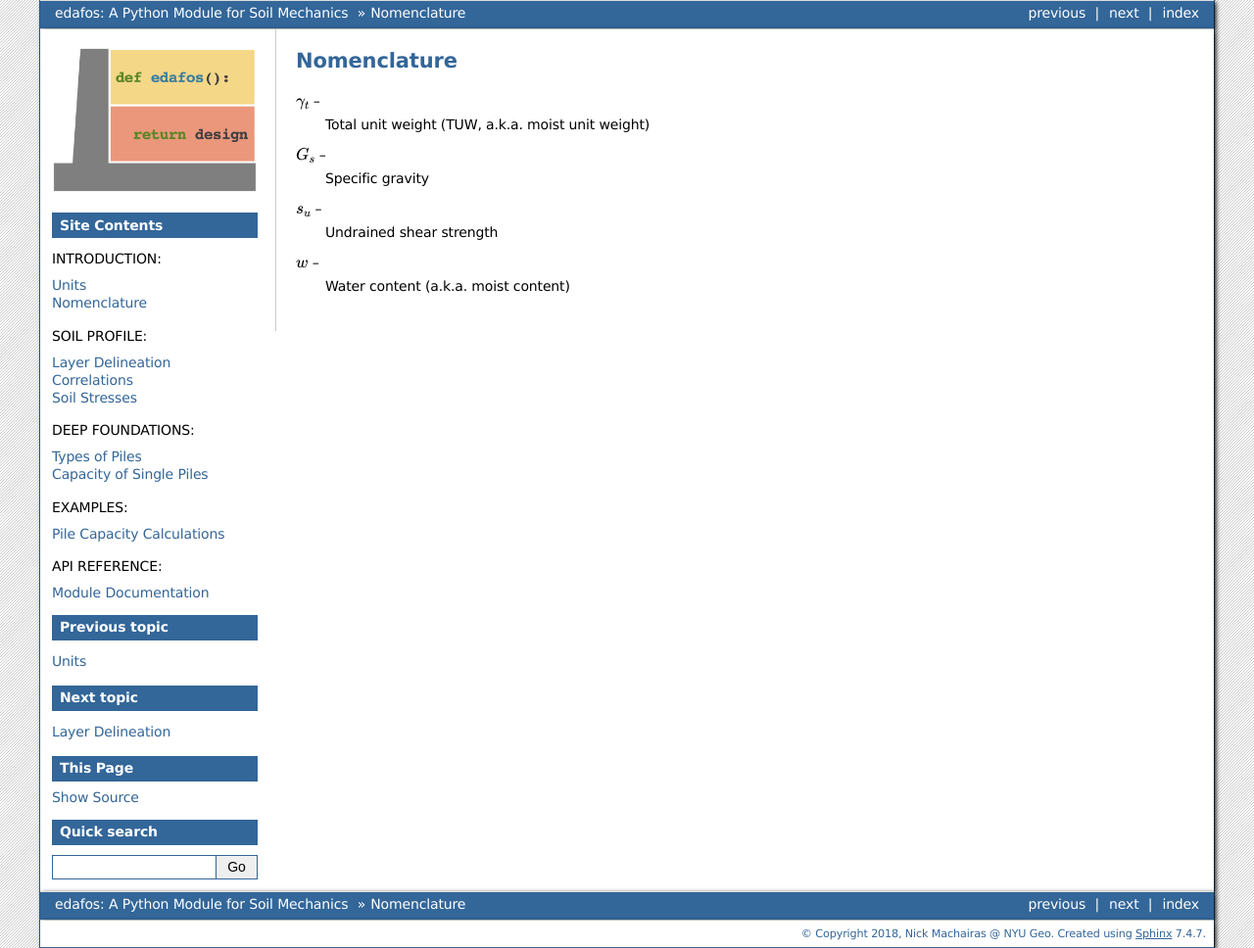
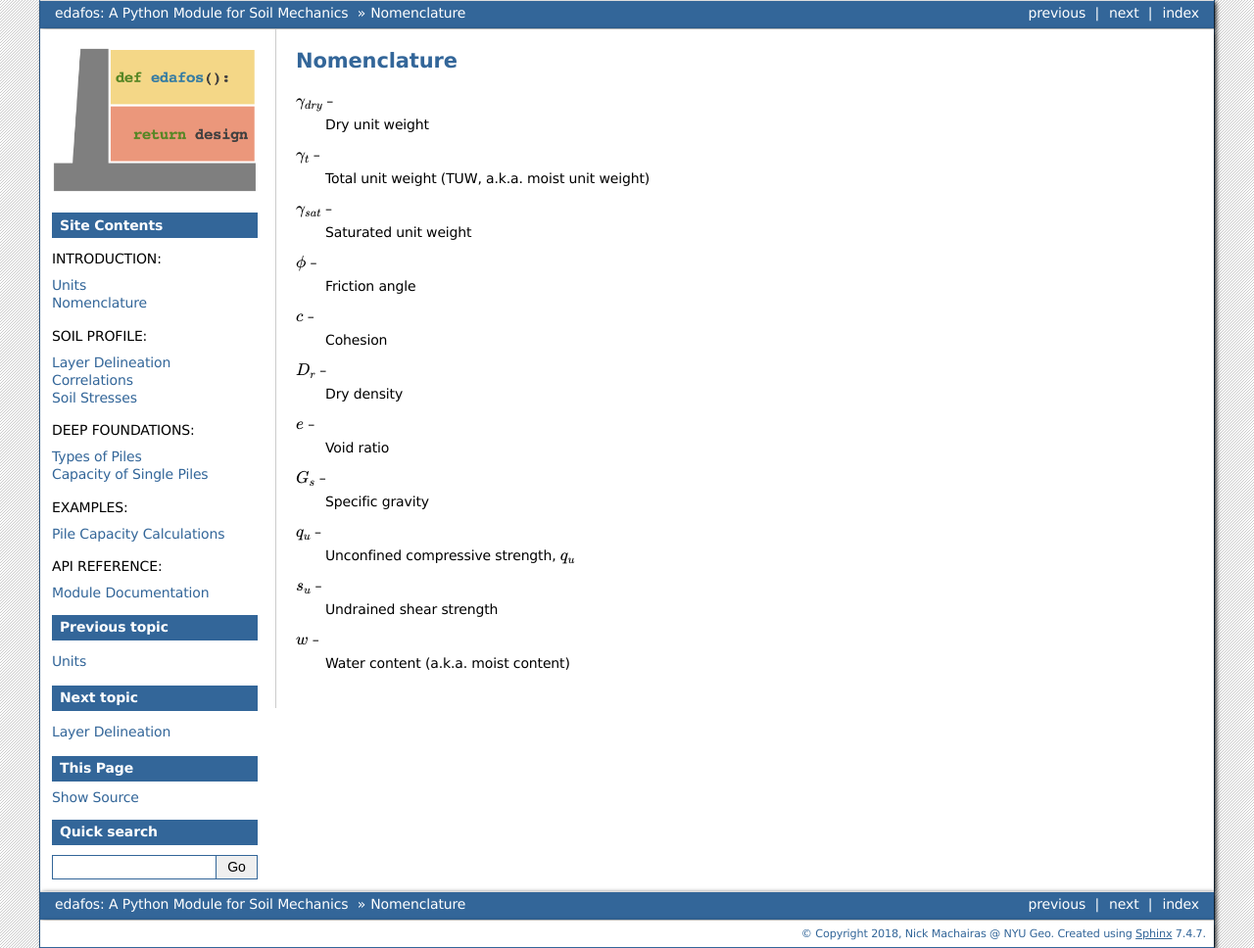
Before and after one commit to nickmachairas/edafos, a Sphinx documentation site: the page built from docs/intro/nomenclature.rst, in a window 1280 px wide. Shown: the whole page at 98% size. Built offline with Sphinx 7.4.7, drawn with Linux system fonts in a browser that asks for light colours.

Commit message:
added symbols from correlations

```diff
--- a/docs/intro/nomenclature.rst
+++ b/docs/intro/nomenclature.rst
@@ -5,11 +5,32 @@ Nomenclature
 ############
 
 
+:math:`\gamma_{dry}` --
+   Dry unit weight
+
 :math:`\gamma_t` --
    Total unit weight (TUW, a.k.a. moist unit weight)
 
+:math:`\gamma_{sat}` --
+   Saturated unit weight
+
+:math:`\phi` --
+   Friction angle
+
+:math:`c` --
+   Cohesion
+
+:math:`D_r` --
+   Dry density
+
+:math:`e` --
+   Void ratio
+
 :math:`G_s` --
    Specific gravity
+
+:math:`q_u` --
+   Unconfined compressive strength, :math:`q_u`
 
 :math:`s_u` --
    Undrained shear strength
```
